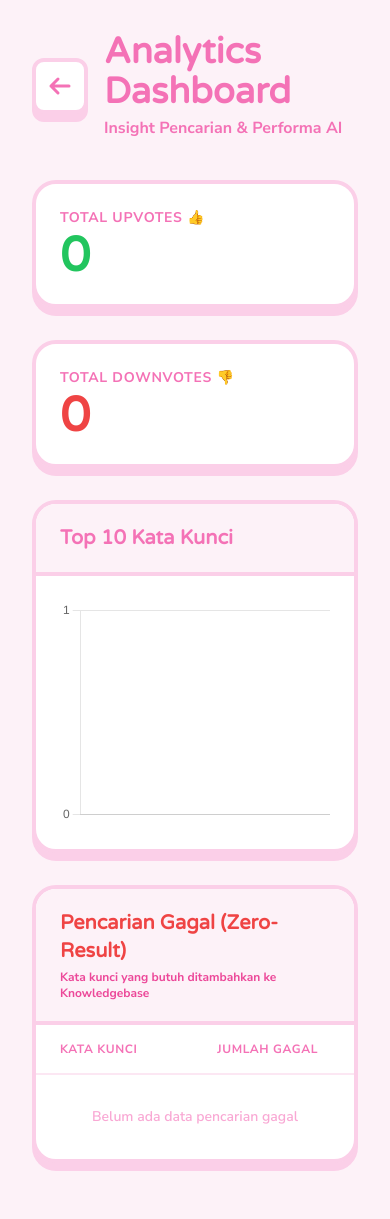
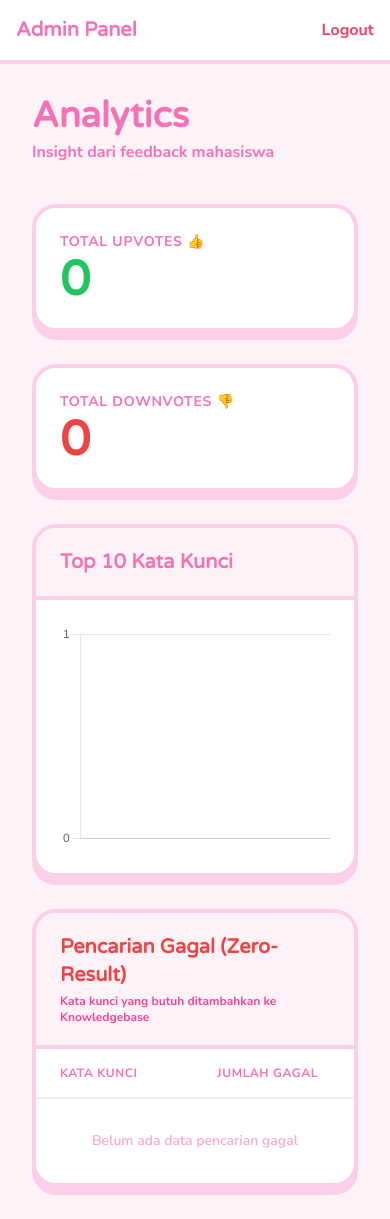
Before and after one commit to Braneee/TugasAkhir-1, a PHP site: page /search/admin/analytics.php in a window 390 px wide. Run offline with PHP 8.4, Linux system fonts and the light colour scheme; the visitor is signed in with stand-in values (Sample User, id 1); data that the repository does not hold is empty; some libraries are stand-ins or nearby versions.

Commit message:
style: apply dashboard layout to new features

```diff
--- a/public/admin/analytics.php
+++ b/public/admin/analytics.php
@@ -71,21 +71,24 @@ foreach ($top_keywords as $k) {
         .brand-font { font-family: 'Varela Round', sans-serif; }
     </style>
 </head>
-<body class="bg-c_bg min-h-screen p-8 text-c_text">
+<body class="flex h-screen overflow-hidden bg-c_bg relative">
 
-    <div class="max-w-6xl mx-auto">
+<?php include 'sidebar.php'; ?>
+
+<!-- MAIN CONTENT -->
+<main class="flex-grow flex flex-col h-screen overflow-y-auto relative z-10">
+    <!-- Topbar Mobile -->
+    <div class="md:hidden bg-white border-b-4 border-c_secondary p-4 flex justify-between items-center sticky top-0 z-30">
+        <span class="brand-font font-bold text-xl text-c_primary">Admin Panel</span>
+        <a href="../logout.php" class="text-rose-500 font-bold">Logout</a>
+    </div>
+
+    <div class="p-8 max-w-7xl mx-auto w-full">
         <!-- Header -->
-        <div class="flex items-center justify-between mb-10">
-            <div class="flex items-center gap-4">
-                <a href="dashboard.php" class="p-3 bg-white rounded-xl border-4 border-c_secondary shadow-clay-card hover:-translate-y-1 hover:shadow-[0_12px_0_0_#FBCFE8] transition-all">
-                    <svg xmlns="http://www.w3.org/2000/svg" class="h-6 w-6 text-c_primary" fill="none" viewBox="0 0 24 24" stroke="currentColor" stroke-width="3">
-                      <path stroke-linecap="round" stroke-linejoin="round" d="M10 19l-7-7m0 0l7-7m-7 7h18" />
-                    </svg>
-                </a>
-                <div>
-                    <h1 class="brand-font text-4xl font-extrabold text-c_primary">Analytics Dashboard</h1>
-                    <p class="font-bold text-pink-400 mt-1">Insight Pencarian & Performa AI</p>
-                </div>
+        <div class="flex items-center gap-4 mb-10">
+            <div>
+                <h1 class="brand-font text-4xl font-extrabold text-c_primary">Analytics</h1>
+                <p class="font-bold text-pink-400 mt-1">Insight dari feedback mahasiswa</p>
             </div>
         </div>
 
@@ -147,6 +150,7 @@ foreach ($top_keywords as $k) {
             </div>
         </div>
     </div>
+</main>
 
     <script>
         const ctx = document.getElementById('keywordChart').getContext('2d');
```
Also changed, not shown: public/admin/crawler_logs.php (+13 -7 lines), public/admin/relevance.php (+13 -7 lines).
